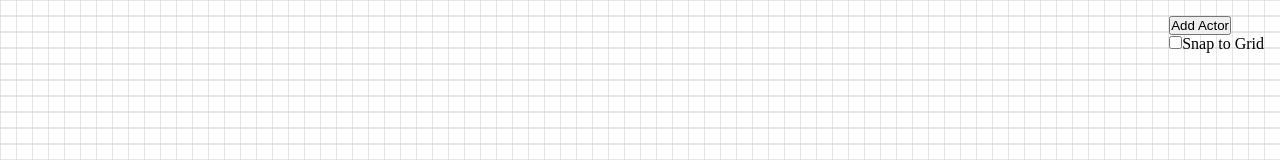
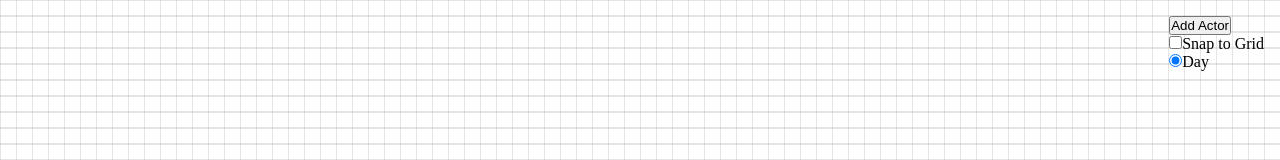
Before and after one commit to repeated-pleasant-games/tabletop-old, a React app: page / in a window 1280 px wide. Shown: the top 160 px of the page. Built offline with nearby package versions, Linux system fonts and the light colour scheme; the HTML template or start-up script is replaced by a standard one.

Commit message:
:white_check_mark: ControlPanel checks day theme input when using day theme

```diff
--- a/src/components/control-panel/ControlPanel.tsx
+++ b/src/components/control-panel/ControlPanel.tsx
@@ -15,6 +15,7 @@ type ControlPanelProps =
   setSnapToGrid?: (snapToGrid: boolean) => void,
   actors?: Actor[],
   snapToGrid?: boolean,
+  theme?: string,
 };
 
 export const ControlPanel = ({
@@ -23,6 +24,7 @@ export const ControlPanel = ({
   setSnapToGrid,
   actors,
   snapToGrid,
+  theme,
 }: ControlPanelProps) =>
 (
   <div className="control-panel" data-testid={controlPanelTestId}>
@@ -64,19 +66,33 @@ export const ControlPanel = ({
       />
       <label id="snap-to-grid-label">Snap to Grid</label>
     </section>
+    <section>
+      <input
+        type="radio"
+        name="set-theme"
+        id="set-theme-day"
+        value="day"
+        aria-labelledby="set-theme-day-label"
+        checked={theme === "day"}
+      />
+      <label id="set-theme-day-label">Day</label>
+    </section>
   </div>
 );
 
 const stateToProps = ({
   actors,
-  snapToGrid
+  snapToGrid,
+  theme,
 }: {
   actors: Actor[],
-  snapToGrid: boolean
+  snapToGrid: boolean,
+  theme: string,
 }) =>
 ({
   actors,
   snapToGrid,
+  theme,
 });
 
 const dispatchToProps = (dispatch: Dispatch) =>
```
Also changed, not shown: 1 other file (tests, documents, lock files or other folders).
